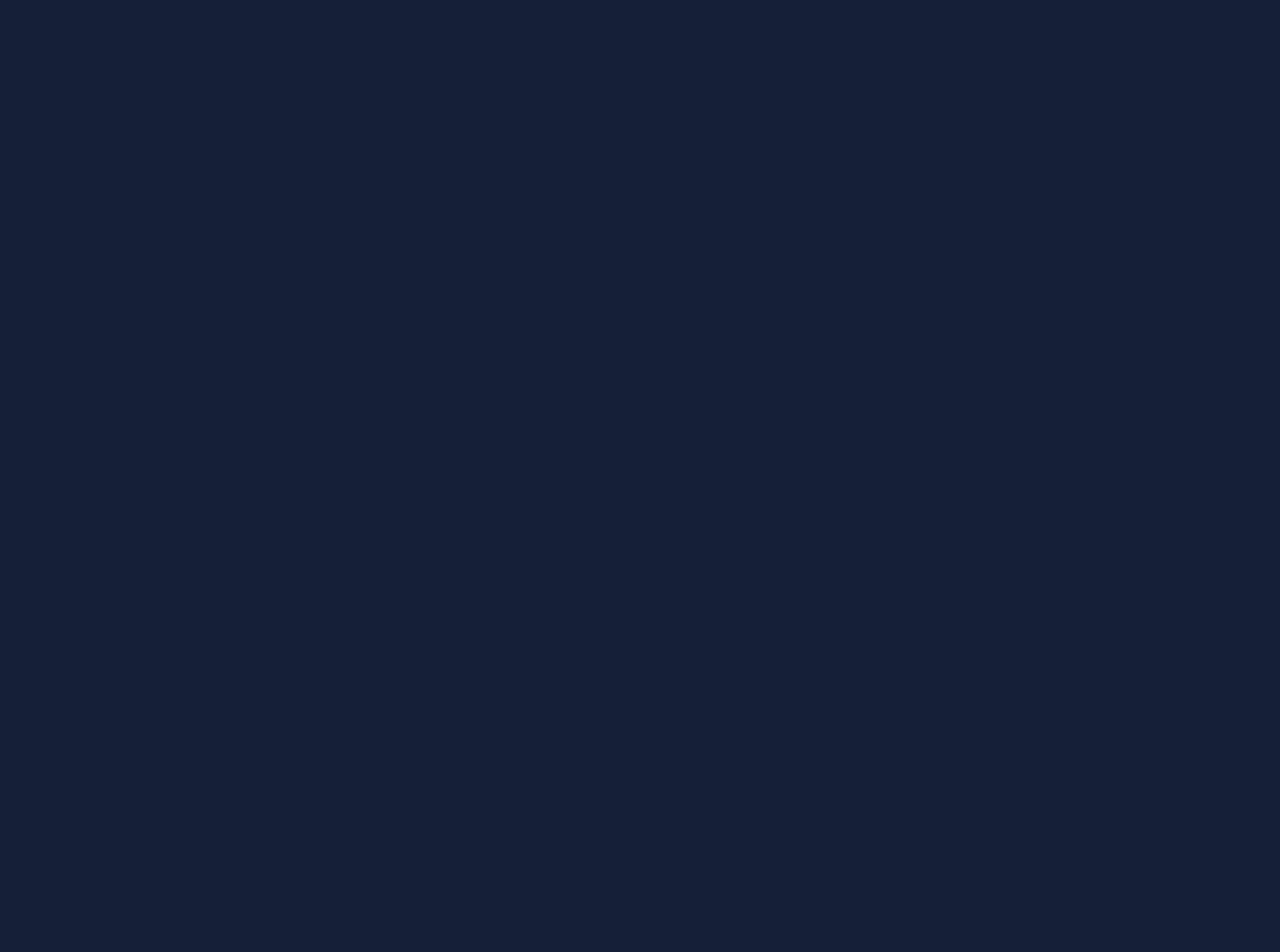
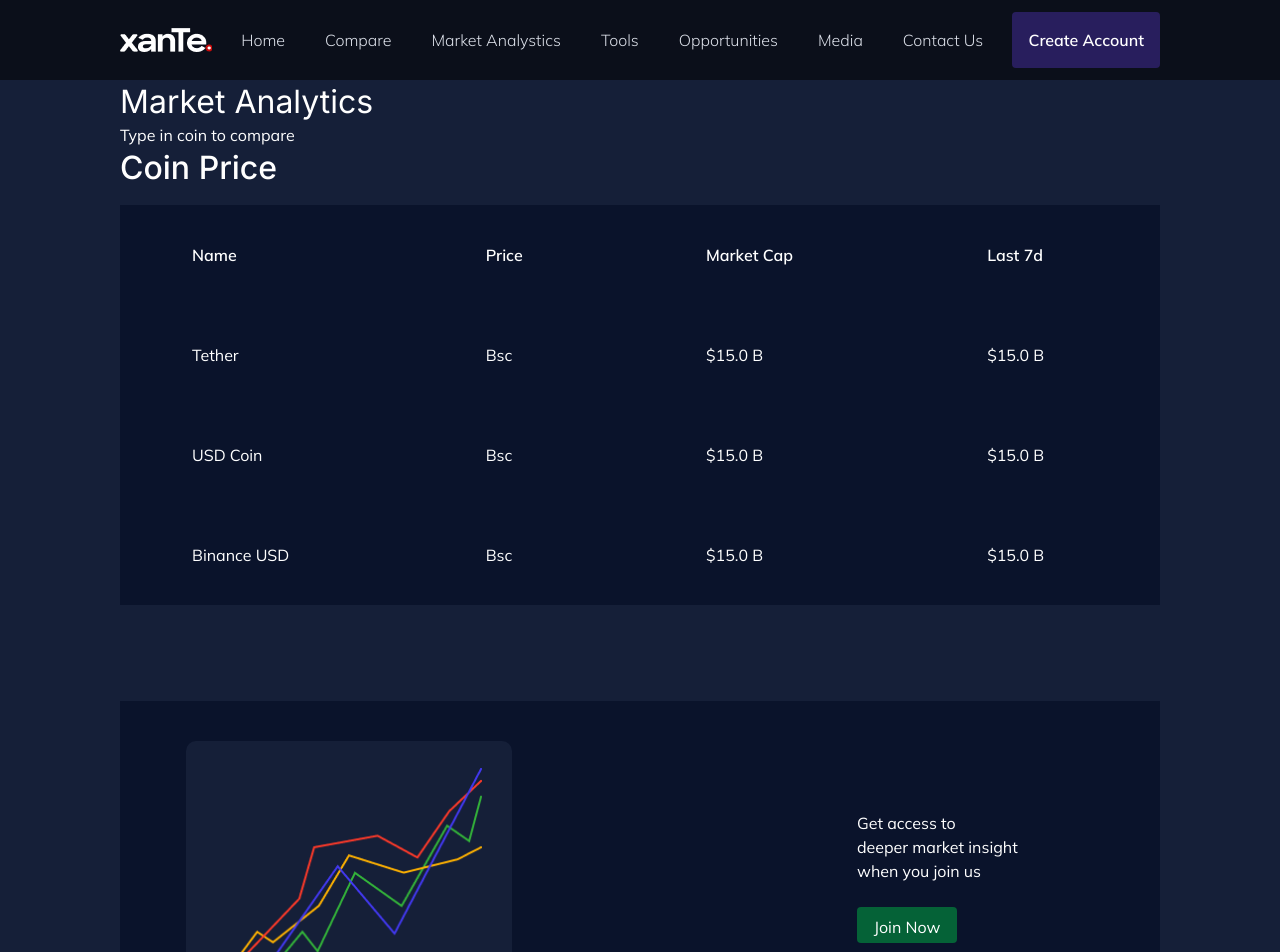
Before and after one commit to Hannahadora/Xante-frontend, a Nuxt app: page /Market_Analytics in a window 1280 px wide. Before the commit this address had no page. Shown: the top 952 px of the page. Before the commit the page ends 800 px from the top, so only its background shows below. Built offline with nearby package versions, Linux system fonts and the light colour scheme.

Commit message:
ui build

```diff
--- /dev/null
+++ b/components/Buttons/DGreenBtn.vue
@@ -0,0 +1,23 @@
+<template>
+  <button id="dGreenBtn">
+      {{ text }}
+  </button>
+</template>
+
+<script>
+export default {
+    name: 'DGreenBtn',
+    props: [ 'text' ]
+
+}
+</script>
+
+<style>
+    #dGreenBtn {
+        width: 100px;
+        height: 36px;
+        background: #056237;
+        border-radius: 4px;
+        padding: 8px 16px;
+    }
+</style>
--- a/components/Nav.vue
+++ b/components/Nav.vue
@@ -3,7 +3,7 @@
       <ul class="flex items-center gap-10">
           <NuxtLink to="/index" class="nav-link">Home</NuxtLink>
           <NuxtLink to="/compare" class="nav-link">Compare</NuxtLink>
-          <NuxtLink to="/marketAnalytics" class="nav-link">Market Analyst</NuxtLink>
+          <NuxtLink to="/market_analytics" class="nav-link">Market Analystics</NuxtLink>
           <NuxtLink to="/tools" class="nav-link">Tools</NuxtLink>
           <NuxtLink to="/opportunities" class="nav-link">Opportunities</NuxtLink>
           <NuxtLink to="/media" class="nav-link">Media</NuxtLink>
--- /dev/null
+++ b/pages/Market_Analytics.vue
@@ -0,0 +1,92 @@
+<template>
+  <div>
+      <Header />
+        <div id="market-view">
+            <h2 class="inter">Market Analytics</h2>
+            <span class="mt-7 mb-4">Type in coin to compare</span>
+
+            <div class="marketCoinPrice-sect">
+                <h2 class="inter font-medium">Coin Price</h2>
+
+                <table class="mt-4 w-full">
+                    <tr>
+                        <th>Name</th>
+                        <th>Price</th>
+                        <th>Market Cap</th>
+                        <th>Last 7d</th>
+                    </tr>
+
+                    <tr>
+                        <td>Tether</td>
+                        <td>Bsc</td>
+                        <td>$15.0 B</td>
+                        <td>$15.0 B</td>
+                    </tr>
+
+                    <tr>
+                        <td>USD Coin</td>
+                        <td>Bsc</td>
+                        <td>$15.0 B</td>
+                        <td>$15.0 B</td>
+                    </tr>
+
+                    <tr>
+                        <td>Binance USD</td>
+                        <td>Bsc</td>
+                        <td>$15.0 B</td>
+                        <td>$15.0 B</td>
+                    </tr>
+                </table>
+            </div>
+
+            <div class="rect_14 mt-24">
+                <div class="bg_11">
+                    <img src="../assets/images/Group 11.png" alt="">
+                </div>
+                <div>
+                    <p>Get access to<br>
+                    deeper market insight<br>
+                    when you join us</p>
+                    <DGreenBtn class="mt-6" text="Join Now" />
+                </div>
+            </div>
+        </div>
+      <Footer />
+  </div>
+</template>
+
+<script>
+import DGreenBtn from '~/components/Buttons/DGreenBtn.vue'
+import Footer from '~/components/Footer.vue'
+import Header from '~/components/Header.vue'
+export default {
+  components: { Header, Footer, DGreenBtn },
+    name: 'MarketAnalytics'
+
+}
+</script>
+
+<style>
+    #market-view {
+        padding: 81px 120px 130px 120px;
+    }
+
+    .bg_11 {
+        height: 273px;
+        width: 326px;
+        border-radius: 10px;
+        background: #151F38;
+        padding: 27px 30px;
+        margin-right: 345px;
+    }
+
+    .rect_14 {
+        width: 100%;
+        height: 352px;
+        padding: 39px 66px;
+        background: #0A132B;
+        display: flex;
+        align-items: center;
+    }
+
+</style>
--- a/static/app.css
+++ b/static/app.css
@@ -23,6 +23,26 @@
     color: #fff;
     font-weight: 700;
     letter-spacing: 0em;
+}
+
+table {
+    width: 1200px;
+    background: #0A132B;
+}
+
+tr {
+    height: 96px;
+    /* padding: 38px 72px; */
+}
+
+td,
+th {
+    padding: 38px 72px;
+    text-align: left;
+}
+
+td {
+    margin-bottom: 2px;
 }
 
 p {
```
Also changed, not shown: assets/images/Group 11.png (added).
